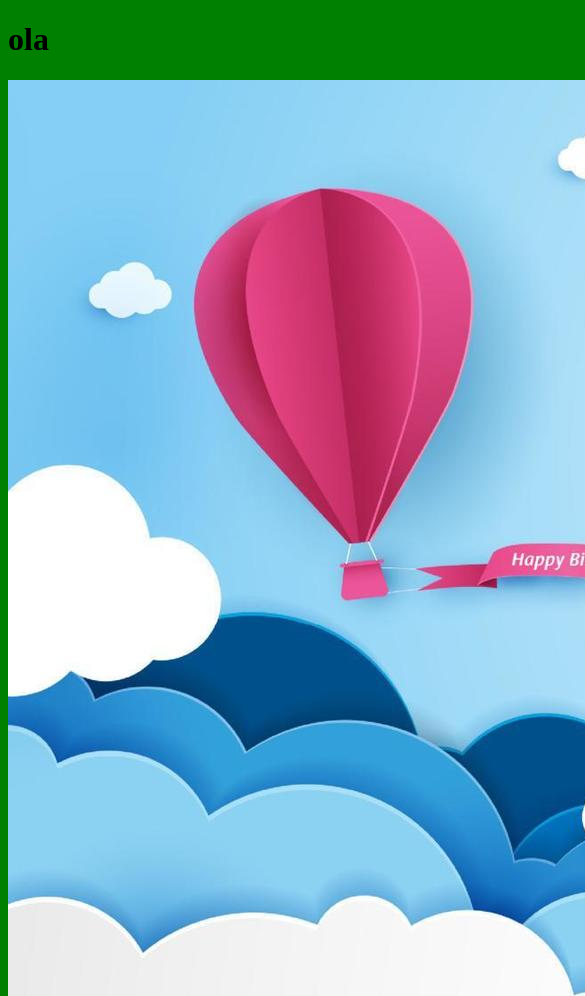
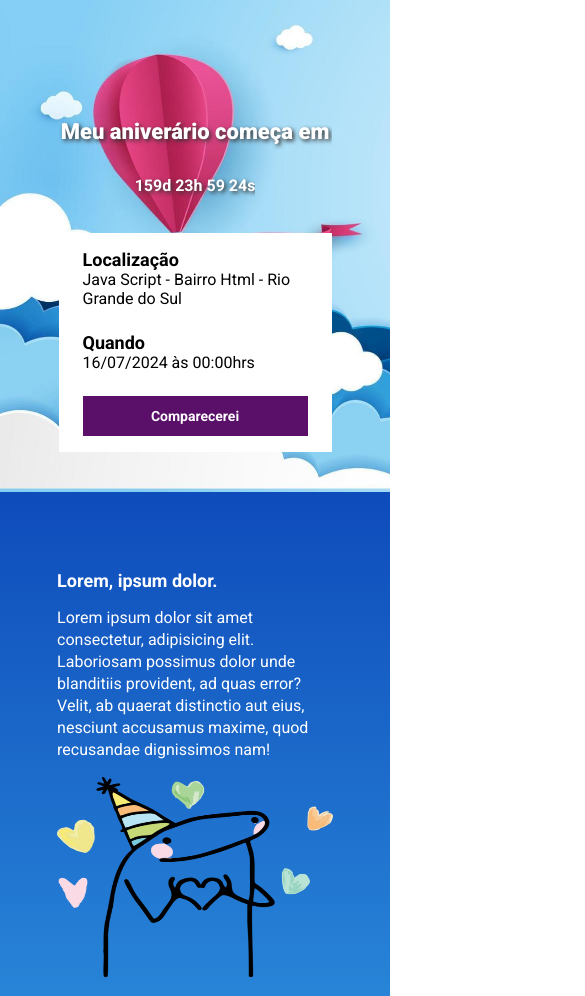
Before and after one commit to LorenzoGTRRZ/Exercicio_M22, a website built with Parcel: page src/index.html in a window 390 px wide. Shown: the top 996 px of the page, 585 px wide, since content can reach past the window. Built offline with nearby package versions, Linux system fonts and the light colour scheme.

Commit message:
Final do projeto

```diff
--- a/package.json
+++ b/package.json
@@ -2,9 +2,9 @@
   "name": "exercicio",
   "version": "1.0.0",
   "description": "",
-  "main": "index.js",
   "scripts": {
     "dev": "parcel src/index.html src/styles/main.scss src/scripts/main.js",
+    "build": "parcel build src/index.html",
     "test": "echo \"Error: no test specified\" && exit 1"
   },
   "keywords": [],
@@ -12,6 +12,7 @@
   "license": "ISC",
   "devDependencies": {
     "@parcel/transformer-sass": "^2.11.0",
-    "parcel": "^2.11.0"
+    "parcel": "^2.11.0",
+    "sharp": "^0.31.3"
   }
 }
--- a/src/index.html
+++ b/src/index.html
@@ -5,12 +5,91 @@
     <meta name="viewport" content="width=device-width, initial-scale=1.0">
     <title>Document</title>
     <link rel="stylesheet" href="styles/main.scss">
+    <link rel="preconnect" href="https://fonts.googleapis.com">
+    <link rel="preconnect" href="https://fonts.gstatic.com" crossorigin>
+    <link href="https://fonts.googleapis.com/css2?family=Lobster&family=Roboto:wght@400;700;900&display=swap" rel="stylesheet">
+    <link rel="stylesheet" href="https://unpkg.com/aos@next/dist/aos.css" />
 </head>
+
 <body>
-    <h1>
-        ola
-    </h1>
-    <img src="./images/9352939-papel-arte-de-aniversario-com-balao-e-nuvem-no-ceu-pode-ser-usado-para-papel-de-parede-convite-cartazes-banners-design-vetor.jpg" alt="base">
+    <header class="hero">
+        <div class="container">
+            <p class="hero__text">Meu aniverário começa em
+                <br>
+                <span id="contador"></span>
+            </p>
+            <div class="infos-bar">
+                <ul class="infos-bar__infos">
+                    <li class="infos-bar__infos__item">
+                        <b>Localização</b>
+                        Java Script - Bairro Html - Rio Grande do Sul
+                    </li>
+                    <li class="infos-bar__infos__item">
+                        <b>Quando</b>
+                        16/07/2024 às 00:00hrs
+                    </li>
+                    <a href="#" class="button button--primary">
+                        Comparecerei
+                    </a>
+                </ul>
+            </div>
+        </div>
+    </header>
+
+    <section class="event event--frontend">
+        <div class="container" data-aos="fade-right">
+            <div class="event__details">
+                <h2 class="event__details__title">Lorem, ipsum dolor.</h2>
+                <p class="event__details__description">
+                    Lorem ipsum dolor sit amet consectetur, adipisicing elit. Laboriosam possimus dolor unde blanditiis
+                    provident, ad quas error? Velit, ab quaerat distinctio aut eius, nesciunt accusamus maxime, quod
+                    recusandae dignissimos nam!
+                </p>
+            </div>
+            <img class="event__image" src="./images/613de62f54e0d400befa857fb8586eef.png" alt="Front-End">
+        </div>
+    </section>
+    <section class="event event--ui-ux event--image-left">
+        <div class="container" data-aos="fade-left">
+            <div class="event__details">
+                <h2 class="event__details__title">Lorem, ipsum dolor.</h2>
+                <p class="event__details__description">
+                    Lorem ipsum dolor sit amet consectetur, adipisicing elit. Laboriosam possimus dolor unde blanditiis
+                    provident, ad quas error? Velit, ab quaerat distinctio aut eius, nesciunt accusamus maxime, quod
+                    recusandae dignissimos nam!
+                </p>
+            </div>
+            <img class="event__image" src="./images/960e4f9c1cf28ffb9101190126a1342c.png" alt="ui-ux">
+        </div>
+    </section>
+    <section class="event event--data-science">
+        <div class="container" data-aos="fade-right">
+            <div class="event__details">
+                <h2 class="event__details__title">Lorem, ipsum dolor.</h2>
+                <p class="event__details__description">
+                    Lorem ipsum dolor sit amet consectetur, adipisicing elit. Laboriosam possimus dolor unde blanditiis
+                    provident, ad quas error? Velit, ab quaerat distinctio aut eius, nesciunt accusamus maxime, quod
+                    recusandae dignissimos nam!
+                </p>
+            </div>
+            <img class="event__image" src="./images/flork-png-52.png" alt="Data-Science">
+        </div>
+    </section>
+    <section class="event event--backend event--image-left">
+        <div class="container" data-aos="fade-left">
+            <div class="event__details">
+                <h2 class="event__details__title">Lorem, ipsum dolor.</h2>
+                <p class="event__details__description">
+                    Lorem ipsum dolor sit amet consectetur, adipisicing elit. Laboriosam possimus dolor unde blanditiis
+                    provident, ad quas error? Velit, ab quaerat distinctio aut eius, nesciunt accusamus maxime, quod
+                    recusandae dignissimos nam!
+                </p>
+            </div>
+            <img class="event__image" src="./images/Super-Parabens-Flork-PNG.png" alt="Back-end">
+        </div>
+    </section>
+
+    <script src="https://unpkg.com/aos@next/dist/aos.js"></script>
     <script src="scripts/main.js"></script>
 </body>
 </html>
--- a/src/scripts/main.js
+++ b/src/scripts/main.js
@@ -0,0 +1,32 @@
+AOS.init();
+
+const dataDoEvento = new Date("jul 16, 2024 00:00:00");
+const timeStampDoEvento = dataDoEvento.getTime();
+
+const contaAsHoras = setInterval(function() {
+    const agora = new Date();
+    const timeStampAtual = agora.getTime();
+
+    const distanciaAteOEvento = timeStampDoEvento - timeStampAtual;
+
+    const diaEmMs = 1000 * 60 * 60 * 24;
+    const horaEmMs = 1000 * 60 * 60;
+    const minutoEmMs = 1000 * 60;
+
+    const diasAteOEvento = Math.floor(distanciaAteOEvento / diaEmMs);
+    const horasAteOEvento = Math.floor((distanciaAteOEvento % diaEmMs) / horaEmMs);
+    const minutosAteOEvento = Math.floor((distanciaAteOEvento % horaEmMs) / minutoEmMs);
+    const segundosAteOEvento =  Math.floor((distanciaAteOEvento % minutoEmMs) / 1000);
+
+    console.log(diasAteOEvento);
+    console.log(horasAteOEvento);
+    console.log(minutosAteOEvento);
+    console.log(segundosAteOEvento);
+
+    document.getElementById('contador').innerHTML = `${diasAteOEvento}d ${horasAteOEvento}h ${minutosAteOEvento} ${segundosAteOEvento}s`
+
+    if (distanciaAteOEvento < 0) {
+        clearInterval(contaAsHoras);
+        document.getElementById('contador').innerHTML = 'AGORA!'
+    }
+}, 1000);
--- /dev/null
+++ b/src/styles/_event.scss
@@ -0,0 +1,66 @@
+@use 'variables';
+
+.event {
+    padding: 80px 0;
+
+    &--frontend {
+        background-image: linear-gradient(variables.$blue1, variables.$blue2);
+    }
+
+    &--ui-ux {
+        background-image: linear-gradient(variables.$blue2, variables.$pink);
+    }
+
+    &--data-science {
+        background-image: linear-gradient(variables.$pink, variables.$yellow);
+    }
+
+    &--backend {
+        background-image: linear-gradient(variables.$yellow, variables.$pink);
+    }
+
+    &--image-left {
+        .container {
+            flex-direction: row-reverse;
+        }
+    }
+
+    .container {
+        display: flex;
+        gap: 40px;
+    }
+
+    &__image {
+        width: 720px;
+        max-height: 200px;
+    }
+
+    &__details {
+        align-self: center;
+
+        &__title {
+            font-size: 18px;
+            font-weight: bold;
+            margin-bottom: 16px;
+        }
+
+        &__description {
+            line-height: 22px;
+        }
+    }
+
+    @media (max-width: 640px) {
+        .container {
+            display: block;
+        }
+
+        &__image {
+            width: 100%;
+        }
+
+        &__details {
+            margin-right: 0;
+            margin-bottom: 16px;
+        }
+    }
+}
--- /dev/null
+++ b/src/styles/_hero.scss
@@ -0,0 +1,58 @@
+@use 'variables';
+
+.hero {
+    padding-top: 160px;
+    padding-bottom: 100px;
+    background-image: url(../images/9352939-papel-arte-de-aniversario-com-balao-e-nuvem-no-ceu-pode-ser-usado-para-papel-de-parede-convite-cartazes-banners-design-vetor.jpg);
+    background-repeat: no-repeat;
+    background-size: cover;
+    position: relative;
+
+    .container {
+        position: relative;
+    }
+
+    &__text {
+        margin-top: 64px;
+        margin-bottom: 64px;
+        font-size: 40px;
+        line-height: 56px;
+        font-weight: 800;
+        text-align: center;
+        text-shadow: 2px 2px 4px #333;
+    }
+
+    &__logo {
+        margin: 0 auto;
+        height: 80px;
+        display: block;
+    }
+
+    @media (max-width: 640px) {
+        padding: 40px 0;
+
+        &__logo {
+            height: 40px 24px;
+        }
+
+        &__text {
+            font-size: 22px;
+            line-height: 24px;
+            margin: 24px 0;
+            margin-top: 80px;
+            margin-bottom: 0;
+        }
+    }
+}
+span {
+    text-align: center;
+    margin: 30px;
+    font-size: 64px;
+    font-weight: bold;
+    display: inline-block;
+    overflow: hidden;
+
+    @media (max-width: 768px) {
+        font-size: 16px;
+    }
+}
--- /dev/null
+++ b/src/styles/_variables.scss
@@ -0,0 +1,7 @@
+$textColor: #fff;
+$secondaryTextColor: #000;
+$blue1: #0e4bbb;
+$blue2: #2b8cdb;
+$pink: #431ab3;
+$yellow: #5a0f69;
+$purple: rgb(240, 39, 66);
--- /dev/null
+++ b/src/styles/components/_buttons.scss
@@ -0,0 +1,32 @@
+@use '../variables';
+
+.button {
+    display: flex;
+    padding: 12px;
+    font-size: 18px;
+    font-weight: bold;
+    text-align: center;
+    white-space: nowrap;
+    align-items: center;
+    justify-content: center;
+
+    @media (max-width: 768px) {
+        font-size: 14px;
+    }
+
+    &--primary {
+        color: #fff;
+        background-color: variables.$yellow;
+    }
+
+    @media (max-width: 640px) {
+        display: block;
+        width: 100%;
+    }
+
+    @media (max-width: 1024px) {
+        display: flex;
+        align-items: center;
+    }
+
+}
--- /dev/null
+++ b/src/styles/components/_infos_bar.scss
@@ -0,0 +1,43 @@
+@use '../variables';
+
+.infos-bar {
+    padding: 16px 24px;
+    background-color: variables.$textColor;
+    display: flex;
+    justify-content: space-between;
+
+    &__infos {
+        width: 100%;
+        justify-content: space-between;
+        display: flex;
+
+        &__item {
+            font-style: 14px;
+            color: variables.$secondaryTextColor;
+
+            b {
+                color: variables.$secondaryTextColor;
+                font-size: 18px;
+                display: block;
+            }
+        }
+    }
+
+    @media(max-width: 640px) {
+        display: block;
+
+        &__infos {
+            display: block;
+
+            &__item {
+                margin-bottom: 24px;
+            }
+        }
+    }
+
+    @media (max-width: 1024px) {
+        &__infos {
+            gap: 16px;
+        }
+    }
+}
--- a/src/styles/main.scss
+++ b/src/styles/main.scss
@@ -1,3 +1,36 @@
-body {
-    background-color: green;
+@use 'hero';
+@use 'components/infos_bar';
+@use 'components/buttons';
+@use 'event';
+@use 'variables';
+
+* {
+    margin: 0;
+    padding: 0;
+    box-sizing: border-box;
+    font-family: Roboto, sans-serif;
+    color: variables.$textColor;
+    text-decoration: none;
+    list-style: none;
+    overflow-x: hidden;
 }
+
+section {
+    @media(max-width: 640px){
+        margin: -2px;
+    }
+}
+
+.container {
+    max-width: 960px;
+    width: 100%;
+    margin: 0 auto;
+
+    @media(max-width: 640px){
+        max-width: 60%;
+    }
+
+    @media (max-width: 1024px) {
+        max-width: 70%;
+    }
+}
```
Also changed, not shown: src/images/613de62f54e0d400befa857fb8586eef.png (added), src/images/960e4f9c1cf28ffb9101190126a1342c.png (added), src/images/Super-Parabens-Flork-PNG.png (added), src/images/flork-png-52.png (added), 1 other file.
